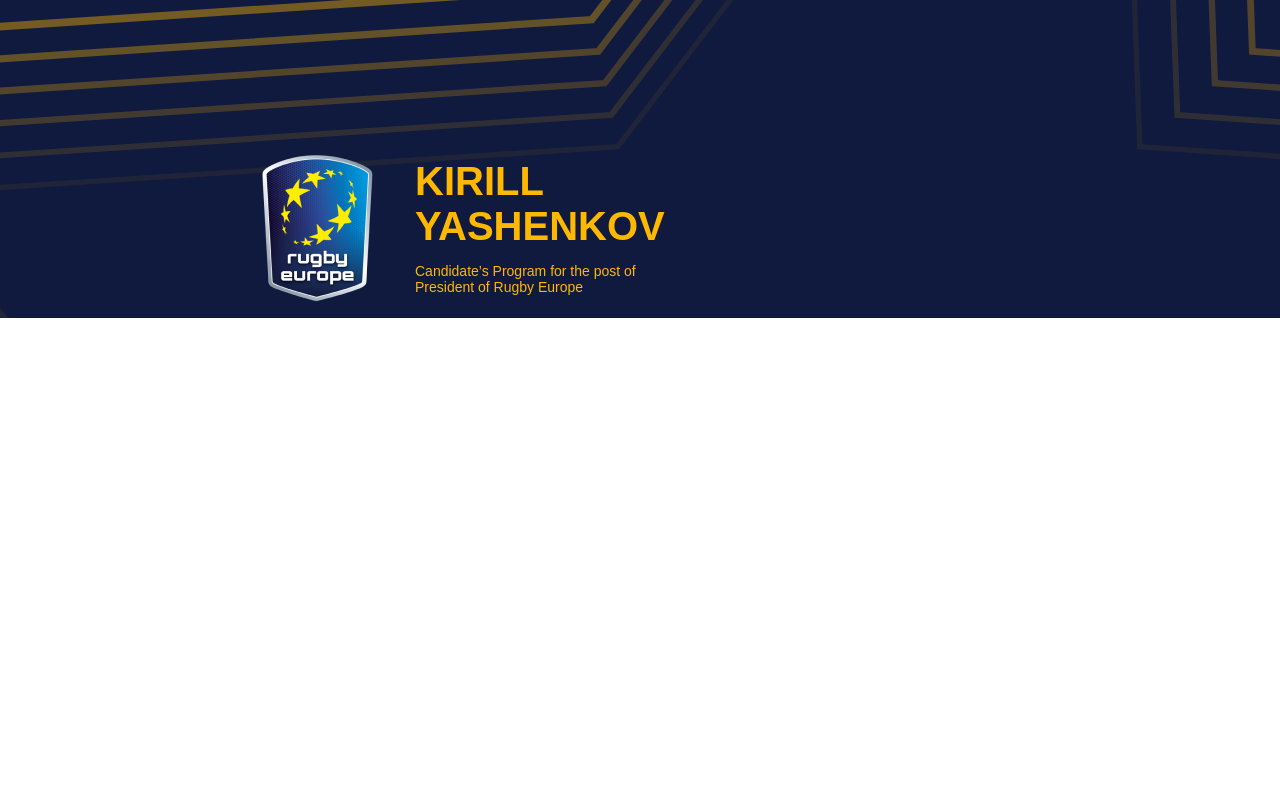
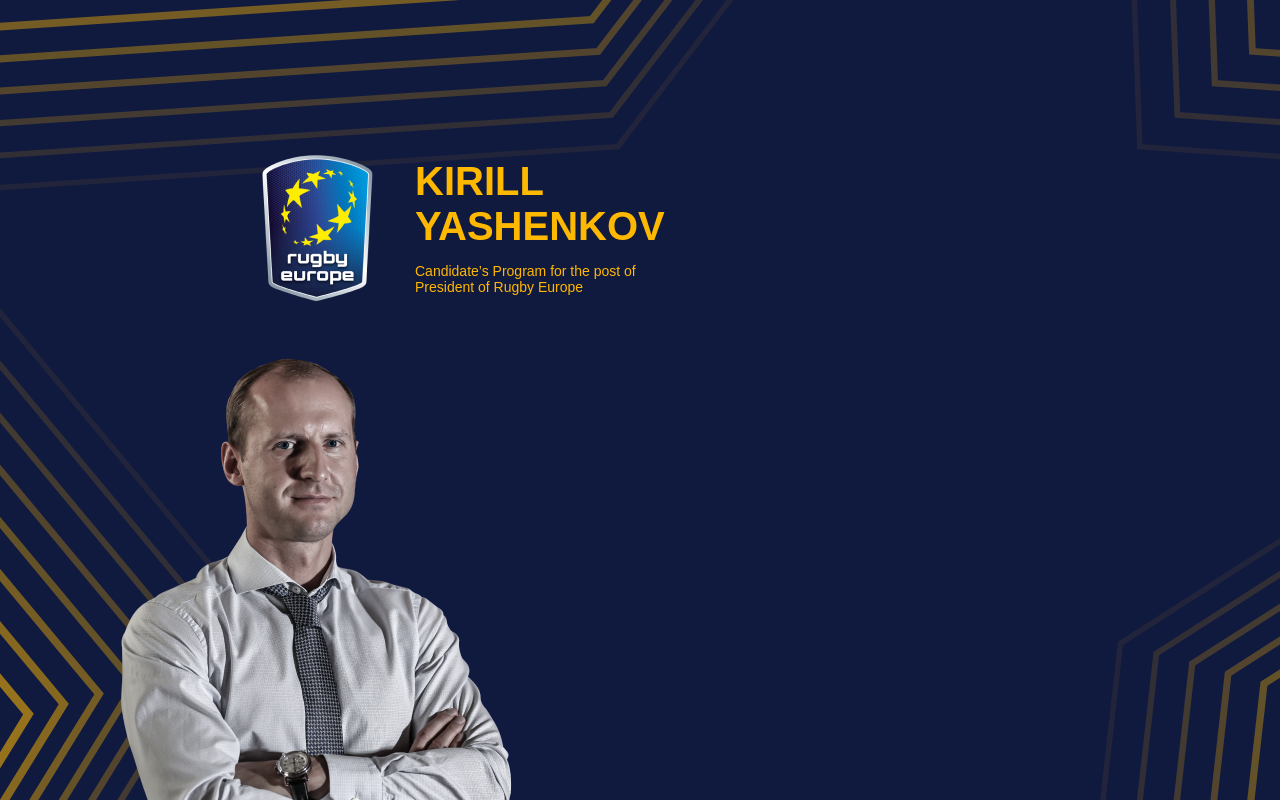
Before and after one commit to errrix/platika, a React (Create React App) app: page / in a window 1280 px wide. Shown: the top 800 px of the page. Built offline with nearby package versions, Linux system fonts and the light colour scheme.

Commit message:
test commit

```diff
--- a/src/components/header/header.js
+++ b/src/components/header/header.js
@@ -1,6 +1,6 @@
 import "./index.scss";
 import bgLogo from "./images/star-top.svg";
-// import topPhoto from "./images/top-foto.jpg"
+import topPhoto from "./images/top-foto.png"
 import rugbyLogo from "./images/rugby_europe_logo.png"
 import React from "react";
 
@@ -21,7 +21,7 @@
       </div>
 
 
-      {/*<img src={topPhoto} alt=""/>*/}
+      <img src={topPhoto} alt=""/>
     </div>
   );
 }
```
Also changed, not shown: src/components/header/images/top-foto.png (added), 1 other file (tests, documents, lock files or other folders).
